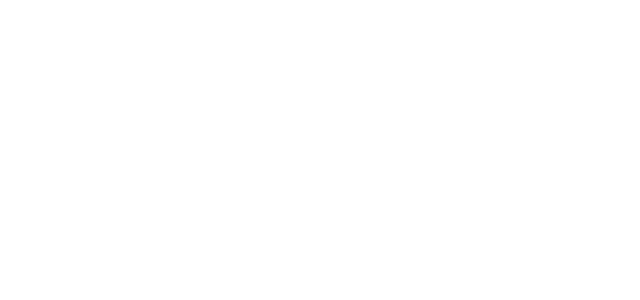
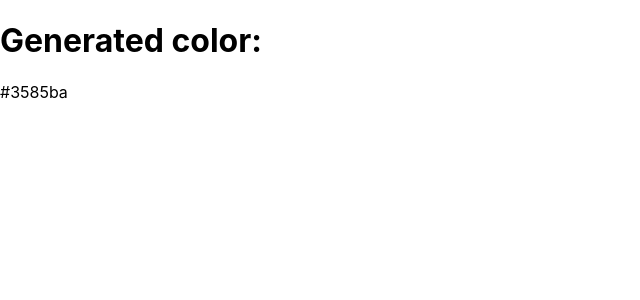
Before and after one commit to alexneumayr/react-random-color-generator, a React app: page / in a window 1280 px wide. Shown: the top 300 px of the page, without its empty margins (0-640 px from the left). Built offline with nearby package versions, Linux system fonts and the light colour scheme.

Commit message:
Add ColorBlock component

```diff
--- a/src/App.js
+++ b/src/App.js
@@ -4,5 +4,19 @@ import { useState } from 'react';
 
 export default function App() {
   const [color, setColor] = useState(randomColor());
-  return <div></div>;
+
+  return (
+    <div>
+      <ColorBlock color={color} />
+    </div>
+  );
 }
+
+function ColorBlock(props) {
+  return (
+    <div>
+      <h1>Generated color:</h1>
+      <p>{props.color}</p>
+    </div>
+  );
+}
```
